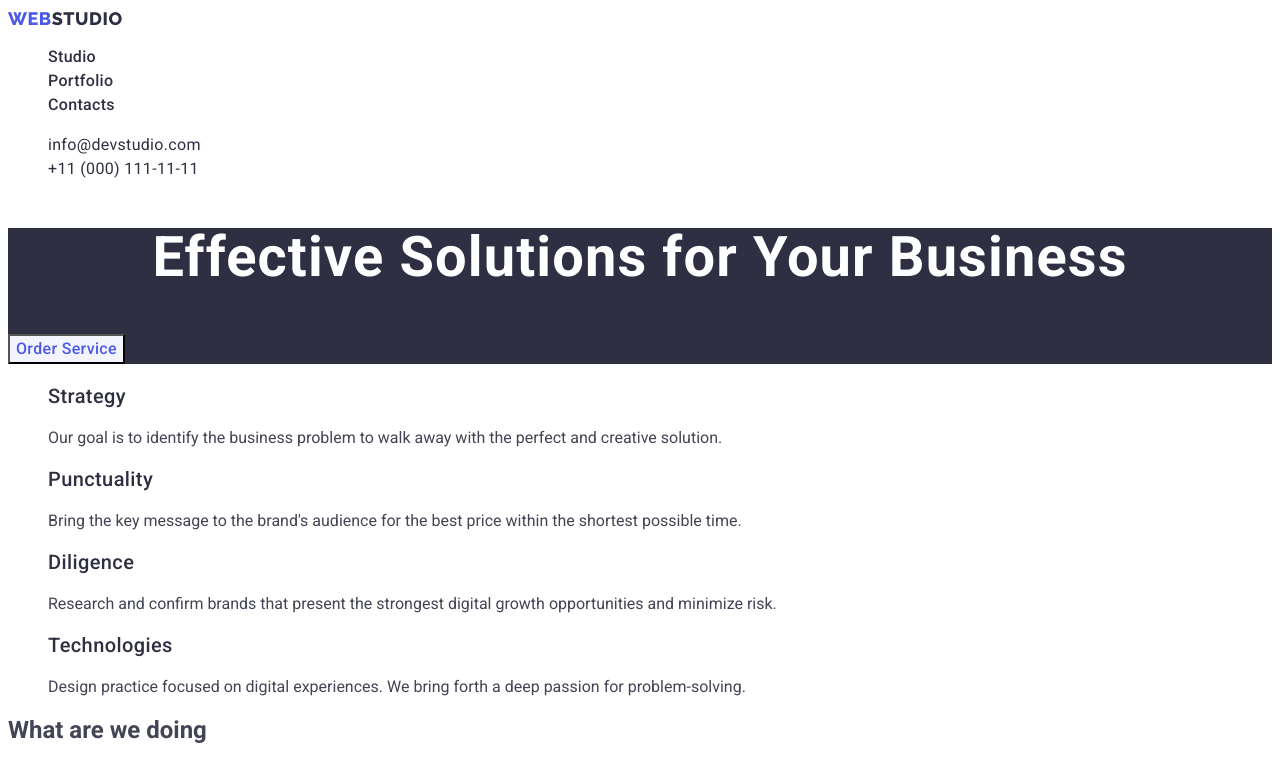
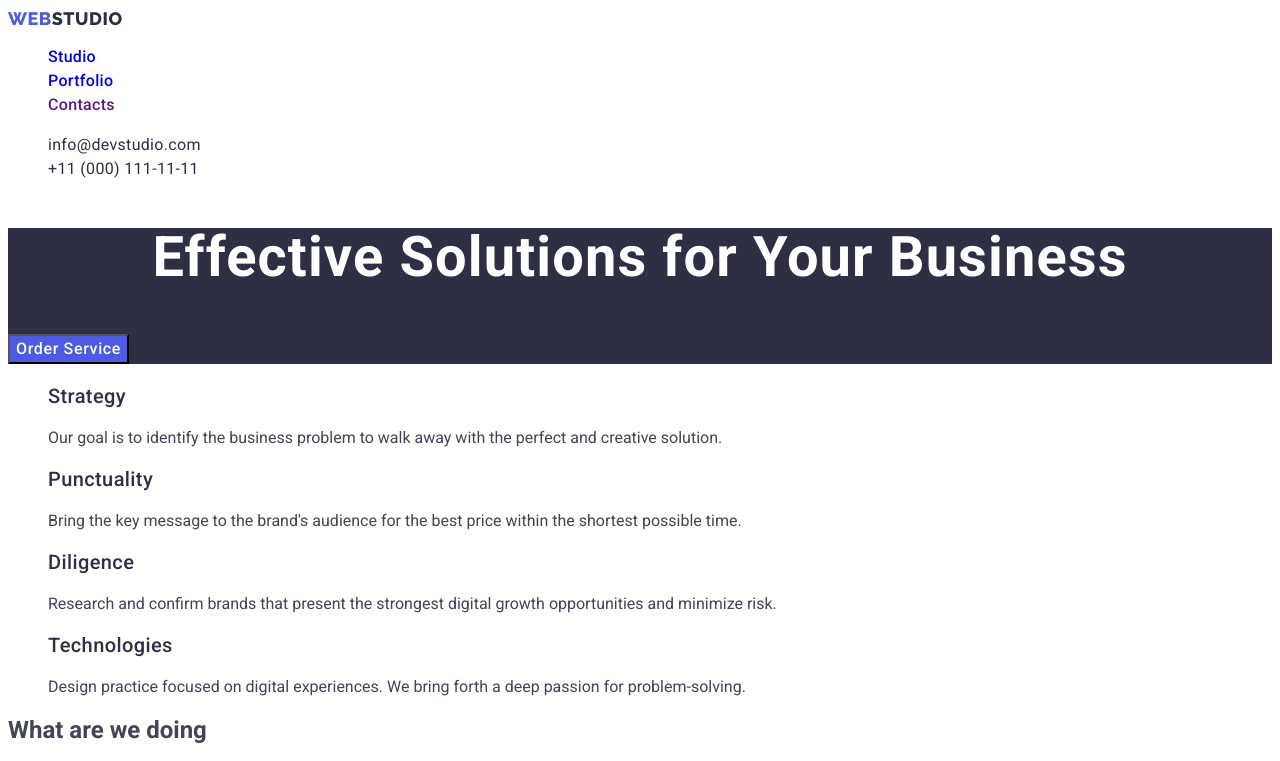
Before and after one commit to Borys-Grinberg/goit-markup-hw-02, a plain HTML site: page index.html in a window 1280 px wide. Shown: the top 761 px of the page. Drawn offline with Linux system fonts and the light colour scheme.

Commit message:
Update styles.css

```diff
--- a/css/styles.css
+++ b/css/styles.css
@@ -50,7 +50,7 @@ button {
 
 
 .menu-item-link {
-    color: var(--text-color);
+    color: (--body-color);
     font-weight: 500;
     line-height: 1.5;
     letter-spacing: 0.02em;
@@ -122,15 +122,15 @@ font-style: normal;
 
 /*====== body =======*/
 .nav-button {
-    color: var(--logo-blue);
-    background: var(--button-background);
+    color: var(--background-color);
+    background: var(--logo-blue);
         text-align: center;
         font-family: "Roboto", sans-serif;
         font-size: 16px;
         font-style: normal;
         font-weight: 500;
         line-height: 1.5;
-        letter-spacing: 0.02em;
+        letter-spacing: 0.04em;
 }
 
 
```
